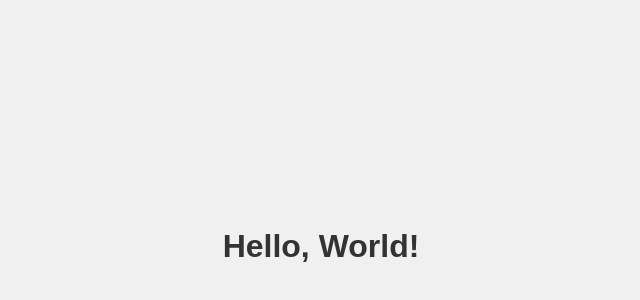
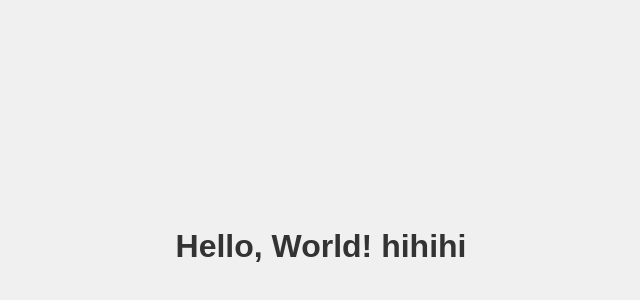
Before and after one commit to khapc2004/Bai3, a plain HTML site: page index.html in a window 1280 px wide. Shown: the part 154-454 px from the top of the page, without its empty margins (319-959 px from the left). Drawn offline with Linux system fonts and the light colour scheme.

Commit message:
2nd commit

```diff
--- a/index.html
+++ b/index.html
@@ -20,6 +20,6 @@
     </style>
   </head>
   <body>
-    <h1>Hello, World!</h1>
+    <h1>Hello, World! hihihi</h1>
   </body>
 </html>
```
